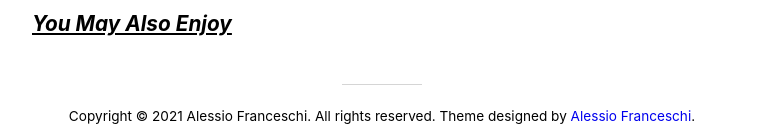
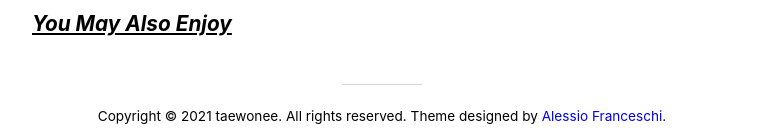
Before and after one commit to taewonee/taewonee.github.com, a Jekyll site: the page built from _posts/2021-03-07-snail problem.md, in a window 1280 px wide and 900 px high, scrolled down 1966 px. Shown: the part 762-897 px from the top of the window, without its empty margins (258-1021 px from the left). Built offline with Jekyll 4.4.1, drawn with Linux system fonts in a browser that asks for light colours; nearby versions of some CDN libraries; our own code applies the rules of GitHub Pages for plain Markdown files; comment, search, counter and statistics services are not loaded; some of the changed text lies outside the part shown.

Commit message:
serve fix

```diff
--- a/_config.yml
+++ b/_config.yml
@@ -1,10 +1,10 @@
 # Site settings
 title: Taewonee Tech Blog
-description: "Yet Another Minimal Theme"
+description: "Problem Solving & C++ details"
 url:  "https://taewonee.github.io" # Actual base url of the website
 baseurl: "/blog"           # url of the jekyll blog. e.g. if you set url to "mysite.com" and baseurl to "blog", the jekyll website will work on "mysite.com/blog"
 author:
-  name: "Alessio Franceschi"
+  name: "taewonee"
   email: "alessiofranceschi2@gmail.com"
   url: "https://alessiofranceschi.me"
 permalink: /:year/:month/:day/:title:output_ext
```
Also changed, not shown: _posts/2021-02-15-disk_controller_problem.md (+6 -0 lines), _posts/2021-03-07-snail problem.md (+8 -0 lines), _posts/2021-03-08-supply_route.md (+8 -0 lines), _posts/2021-03-18-priority_queue_compare.md (+8 -0 lines).
